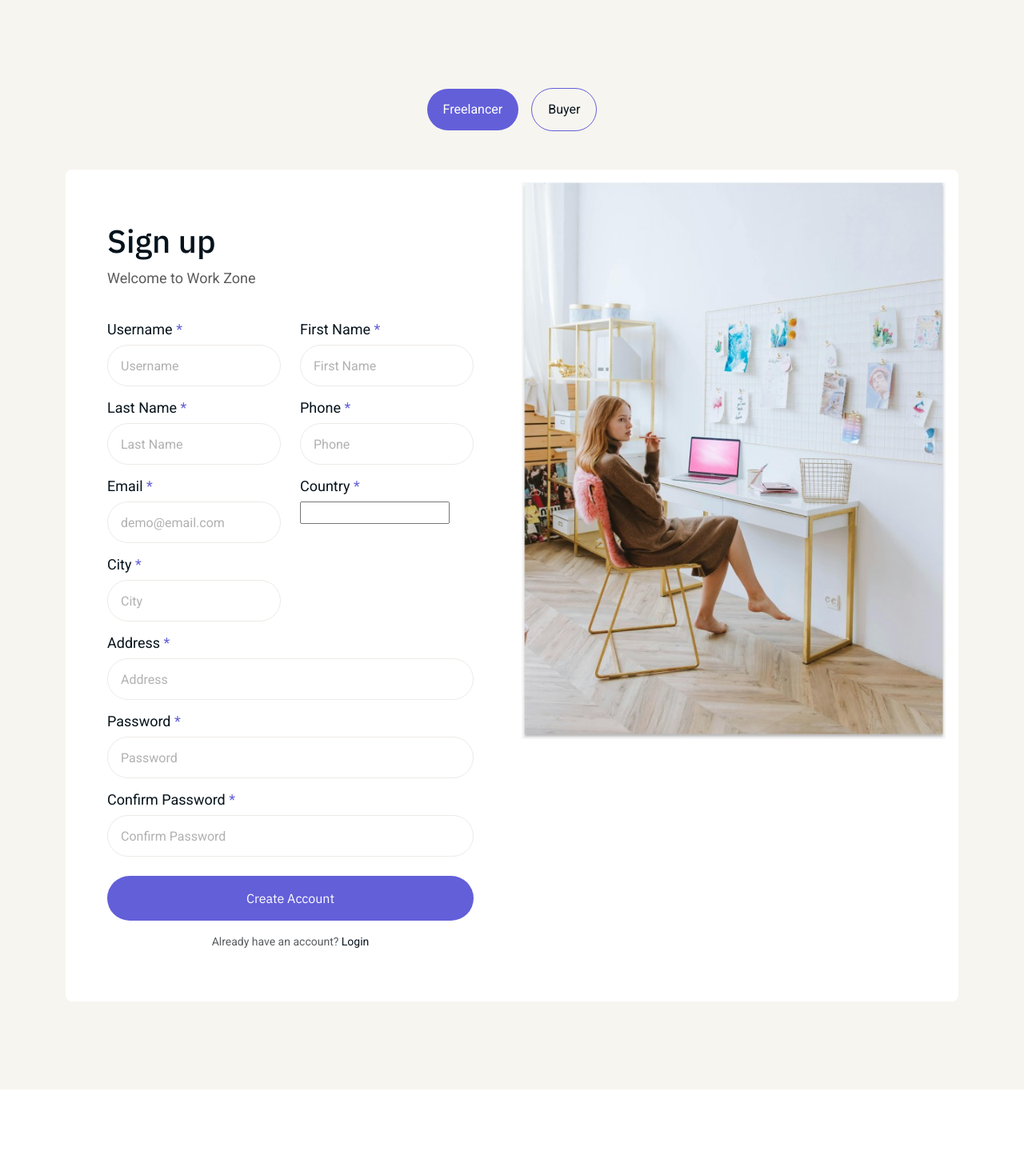
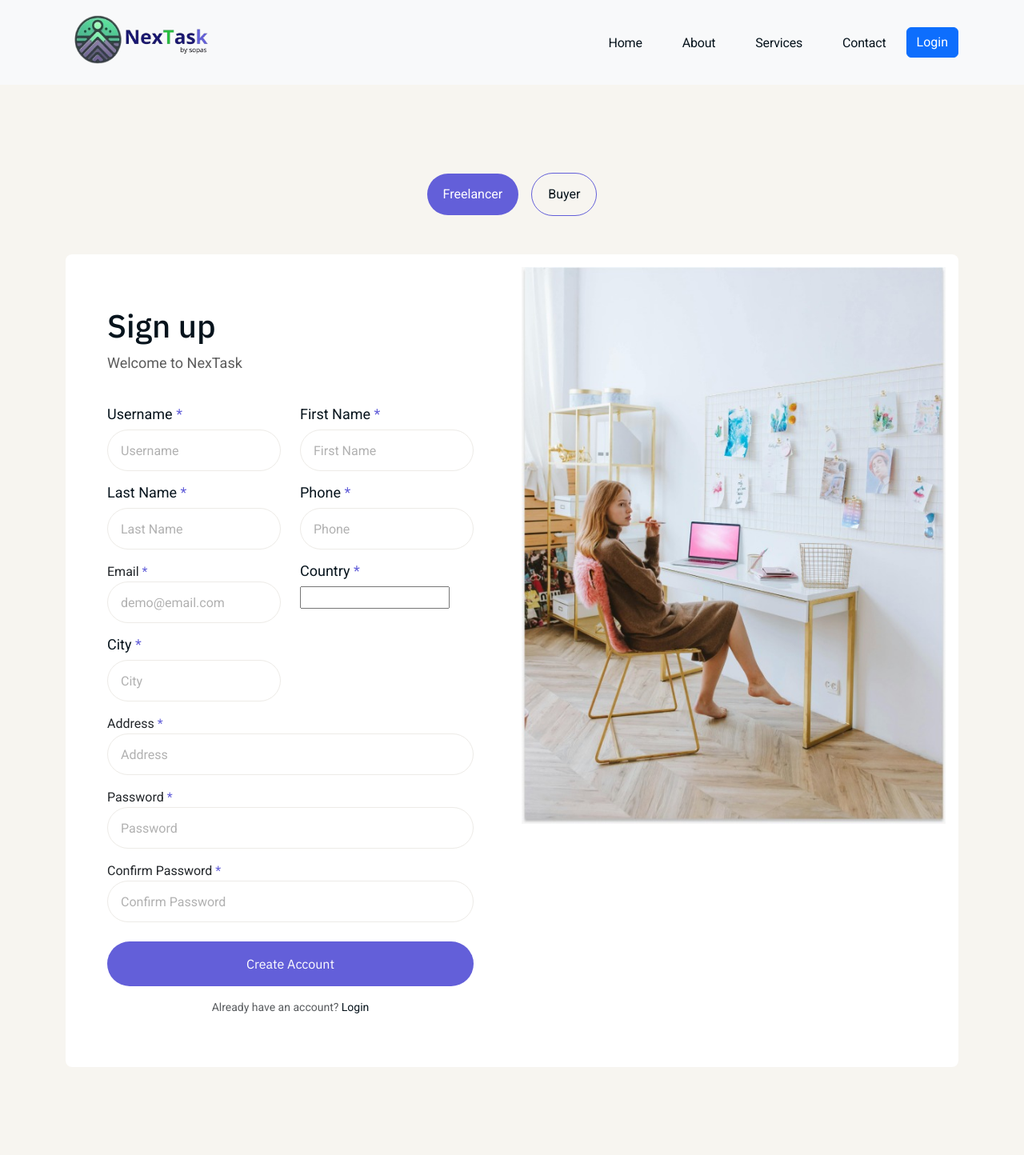
Before and after one commit to OscarMURA/NexTask-Marketplace-and-Freelancer-App, a Django app: page /users/signup/freelancer/ in a window 1280 px wide. Shown: the whole page at 80% size. Before the commit the page ends 1362 px from the top, so only its background shows below. Run offline with Django 5.2, Linux system fonts and the light colour scheme; some libraries are stand-ins or nearby versions.

Commit message:
Add logo and design signup freelancer

```diff
--- a/Users/templates/Users/freelancer_signup.html
+++ b/Users/templates/Users/freelancer_signup.html
@@ -1,5 +1,4 @@
 {% load static %}
-<!-- templates/users/freelancer_signup.html -->
 <!DOCTYPE html>
 <html lang="en">
 <head>
@@ -23,8 +22,43 @@
     <link href="{% static 'css/style.css' %}" rel="stylesheet" />
     <!-- Responsive CSS -->
     <link href="{% static 'css/resposive.css' %}" rel="stylesheet" />
+    <!-- Asegúrate de incluir el archivo CSS del widget de django-countries -->
+    <link rel="stylesheet" href="{% static 'django_countries/css/country-select.css' %}">
 </head>
 <body>
+    <!-- Header and Navbar -->
+    <header class="header">
+        <nav class="navbar navbar-expand-lg navbar-light bg-light">
+            <div class="container">
+              <a class="navbar-brand" href="#">
+                <img src="{% static 'img/others/logoApp.png' %}" alt="Logo" style="height: 80px; width: auto;">
+              </a>
+                <button class="navbar-toggler" type="button" data-bs-toggle="collapse" data-bs-target="#navbarNav" aria-controls="navbarNav" aria-expanded="false" aria-label="Toggle navigation">
+                    <span class="navbar-toggler-icon"></span>
+                </button>
+                <div class="collapse navbar-collapse" id="navbarNav">
+                    <ul class="navbar-nav ms-auto">
+                        <li class="nav-item">
+                            <a class="nav-link active" aria-current="page" href="#">Home</a>
+                        </li>
+                        <li class="nav-item">
+                            <a class="nav-link" href="#">About</a>
+                        </li>
+                        <li class="nav-item">
+                            <a class="nav-link" href="#">Services</a>
+                        </li>
+                        <li class="nav-item">
+                            <a class="nav-link" href="#">Contact</a>
+                        </li>
+                    </ul>
+                    <div class="d-flex">
+                        <a href="/login" class="btn btn-primary">Login</a>
+                    </div>
+                </div>
+            </div>
+        </nav>
+    </header>
+
     <!-- Signup Form -->
     <section class="py-110 bg-offWhite">
         <div class="container">
@@ -43,7 +77,7 @@
                     <div class="col-lg-6 p-3 p-lg-5">
                         <div class="mb-40">
                             <h2 class="section-title mb-2">Sign up</h2>
-                <p class="section-desc">Welcome to Work Zone</p>
+                            <p class="section-desc">Welcome to NexTask</p>
                         </div>
 
                         <!-- Manejo de Errores -->
@@ -85,7 +119,7 @@
                                         <input type="text" class="form-control shadow-none" id="phone" name="phone" placeholder="Phone" required />
                                     </div>
                                     <div class="form-input col-lg-6">
-                            <label for="email" class="form-label">Email <span class="text-lime-300">*</span></label>
+                                        <label for="email" the form-label">Email <span class="text-lime-300">*</span></label>
                                         <input type="email" class="form-control shadow-none" id="email" name="email" placeholder="demo@email.com" required />
                                     </div>
                                     <div class="form-input col-lg-6">
@@ -97,16 +131,16 @@
                                         <input type="text" class="form-control shadow-none" id="city" name="city" placeholder="City" required />
                                     </div>
                                     <div class="form-input col-lg-12">
-                            <label for="address" class="form-label">Address <span class="text-lime-300">*</span></label>
+                                        <label for="address" the form-label">Address <span class="text-lime-300">*</span></label>
                                         <input type="text" class="form-control shadow-none" id="address" name="address" placeholder="Address" required />
                                     </div>
                                     <div class="form-input col-lg-12">
-                            <label for="password1" class="form-label">Password <span class="text-lime-300">*</span></label>
+                                        <label for="password1" the form-label">Password <span class="text-lime-300">*</span></label>
                                         <input type="password" class="form-control shadow-none" id="password1" name="password1" placeholder="Password" required />
                                     </div>
                                     <div class="form-input col-lg-12">
-                            <label for="password2" class="form-label">Confirm Password <span class="text-lime-300">*</span></label>
-                            <input type="password" class="form-control shadow-none" id="password2" name="password2" placeholder="Confirm Password" required />
+                                        <label for="password2" the form-label">Confirm Password <span class="text-lime-300">*</span></label>
+                                        <input type of="password" class="form-control shadow-none" id="password2" name="password2" placeholder="Confirm Password" required />
                                     </div>
                                 </div>
                                 <div class="d-grid mt-4">
@@ -130,7 +164,6 @@
             </div>
         </div>
     </section>
-    <!-- Login Form End -->
 
     <!-- Bootstrap JS and dependencies -->
     <script src="{% static 'js/bootstrap.bundle.min.js' %}"></script>
```
Also changed, not shown: db.sqlite3, static/img/others/logoApp.png (added). Lines whose indentation alone changed are shown as unchanged.
